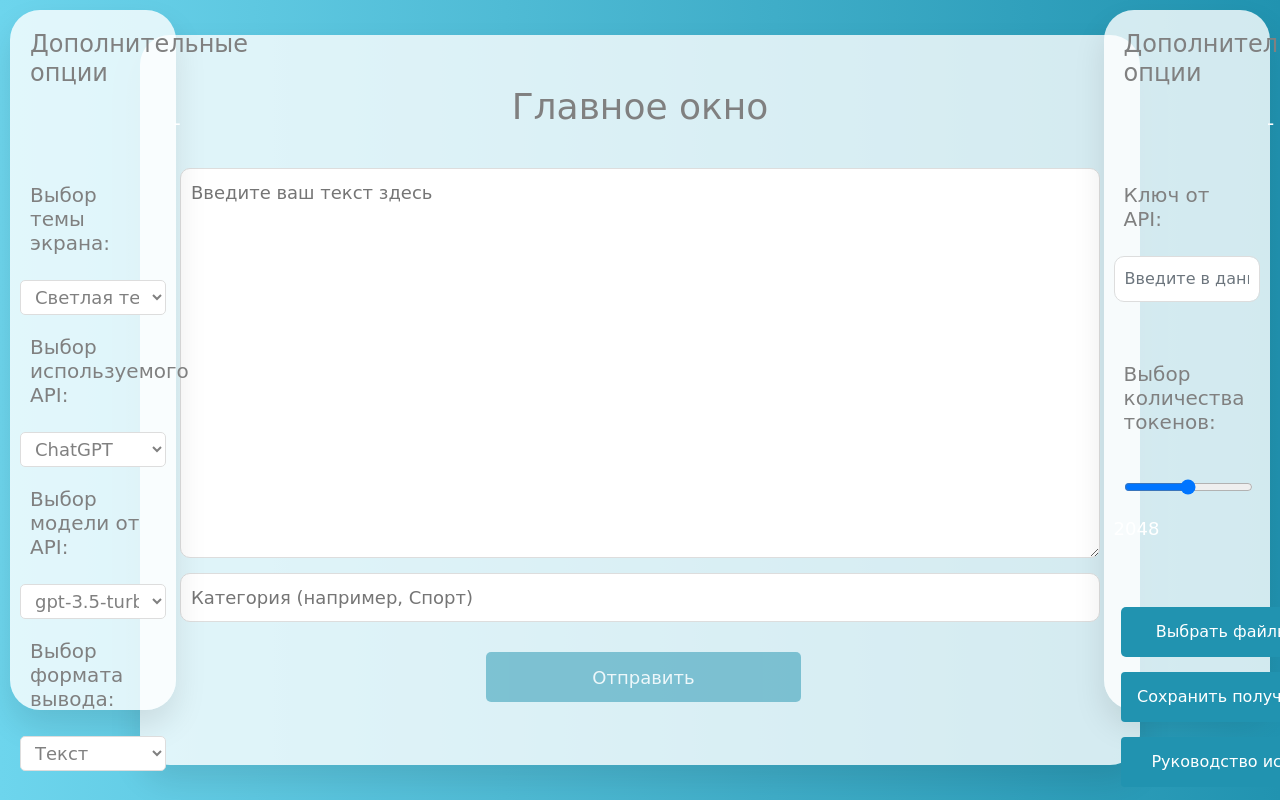
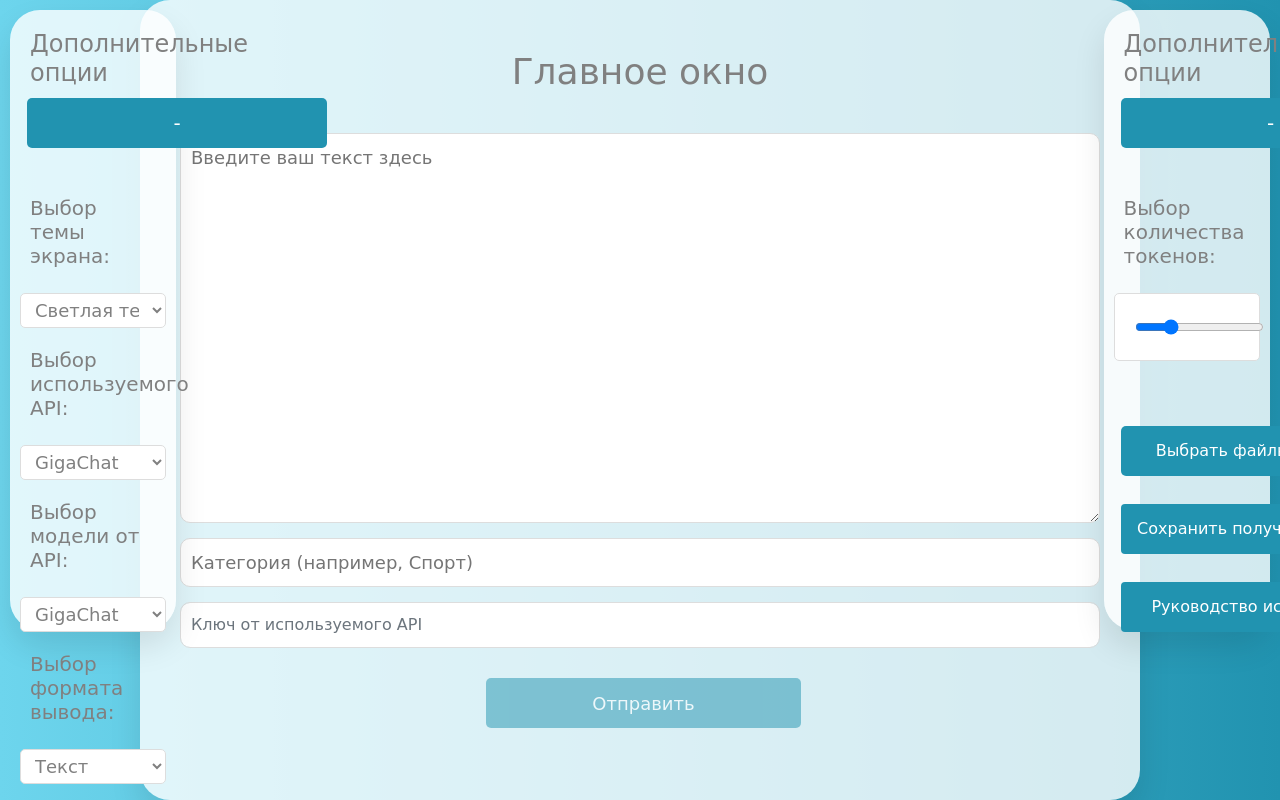
Before and after one commit to Nikichop/Diplom, a Flask app: page / in a window 1280 px wide. Run offline with Flask 3, Linux system fonts and the light colour scheme; some libraries are stand-ins or nearby versions.

Commit message:
Final version of the application (for graduate thesis defense)

```diff
--- a/app.py
+++ b/app.py
@@ -36,9 +36,9 @@
     for category in categories:
         category = category.strip()
         if api_choice == 'chatgpt':
-            result = categorize_text_with_chatgpt(api_key, text, category, model_choice, max_tokens)
+            result, total_tokens_used = categorize_text_with_chatgpt(api_key, text, category, model_choice, max_tokens)
         elif api_choice == 'gigachat':
-            result = categorize_text_with_gigachat(api_key, text, category, model_choice, max_tokens)
+            result, total_tokens_used = categorize_text_with_gigachat(api_key, text, category, model_choice, max_tokens)
 
         if 'error' in result:
             results[category] = f'Ошибка: {result["error"]}'
@@ -53,23 +53,28 @@
     if results:
         conn = connect_to_db(os.getenv('DB_HOST'), os.getenv('DB_PORT'), os.getenv('DB_NAME'), os.getenv('DB_USER'),
                              os.getenv('DB_PASSWORD'))
-        save_data(conn, text, results)
+        save_data(conn, text, results, total_tokens_used, api_choice, model_choice)
         close_connection(conn)
         if response_format == 'json':
             return jsonify({
                 "request_text": text,
+                "prompt_parameters": f'total_tokens_used: {total_tokens_used}, api_choice: {api_choice}, model_choice: {model_choice}',
                 "information": [
                     {"category": key, "text": value}
                     for key, value in results.items()
                 ]
             })
         elif response_format == 'sql':
-            sql_queries = generate_sql_queries(text, results)
+            sql_queries = generate_sql_queries(text, results, total_tokens_used, api_choice, model_choice)
             return jsonify({
                 'sql_queries': sql_queries
             })
-        else:
-            return jsonify(results)
+        elif response_format == 'text':
+            initial_data = text
+            output_data = "\n\n"
+            for category, data in results.items():
+                output_data += f"\n{category}:\n{data}\n\n"
+            return jsonify({'\nВходные данные \n': initial_data, '\n\nВыходные данные': output_data})
     else:
         return jsonify({'error': 'Возникла непредвиденная ошибка'}), 500
 
--- /dev/null
+++ b/requirements.txt
@@ -0,0 +1,5 @@
+flask~=3.0.0
+python-dotenv~=1.0.1
+psycopg2~=2.9.9
+openai~=1.16.2
+gigachat~=0.1.14
--- a/static/script.js
+++ b/static/script.js
@@ -8,7 +8,7 @@
             $(this).text('-');
             container.height(10).removeClass('collapsed');
             container.animate({
-                height: 730
+                height: 630
             }, 700);
         } else {
             $(this).text('+');
@@ -55,16 +55,17 @@
         $('button[type="submit"]').prop('disabled', !isFormReady);
     }
 
-    // Проверяем состояние кнопки при загрузке страницы
     updateSubmitButtonState();
 
-    // Обновляем состояние кнопки при изменении любого из полей
     $('textarea[name="text"], input[name="category"], #apiKey').on('input', function () {
         updateSubmitButtonState();
     });
 
     $('#textForm').on('submit', function (e) {
         e.preventDefault();
+
+        $('button[type="submit"]').prop('disabled', true);
+
         var formData = $(this).serialize() + '&apiChoice=' + encodeURIComponent($('#apiChoice').val());
         formData += '&responseFormat=' + encodeURIComponent($('#responseFormat').val());
         formData += '&modelChoice=' + encodeURIComponent($('#modelChoice').val());
@@ -92,33 +93,53 @@
                     }
                     $('#result').html(resultHtml);
                 }
+                $('button[type="submit"]').prop('disabled', false);
             },
             error: function (xhr, status, error) {
                 $('#result').html(`<strong>Ошибка:</strong> ${xhr.responseText}`);
+                $('button[type="submit"]').prop('disabled', false);
             }
         });
     });
 
     var apiModels = {
-        'chatgpt': ['gpt-3.5-turbo', 'gpt-4', 'gpt-4-turbo'],
-        'gigachat': ['GigaChat', 'GigaChat-Plus', 'GigaChat-Pro']
+        'chatgpt': {
+            'gpt-3.5-turbo': {max: 16385, default: 2048},
+            'gpt-4': {max: 8192, default: 2048},
+            'gpt-4-turbo': {max: 128000, default: 2048}
+        },
+        'gigachat': {
+            'GigaChat': {max: 8192, default: 2048},
+            'GigaChat-Plus-preview': {max: 32768, default: 2048},
+            'GigaChat-Pro': {max: 8192, default: 2048}
+        }
     };
 
-// Функция для обновления списка моделей
     function updateModelChoices() {
         var apiChoice = $('#apiChoice').val();
-        var models = apiModels[apiChoice] || [];
+        var models = Object.keys(apiModels[apiChoice]);
         var modelChoice = $('#modelChoice');
-        modelChoice.empty(); // Очистить текущие опции
+        modelChoice.empty();
         models.forEach(function (model) {
             modelChoice.append(new Option(model, model));
         });
+        updateMaxTokens();
+    }
 
+    function updateMaxTokens() {
+        var apiChoice = $('#apiChoice').val();
+        var modelChoice = $('#modelChoice').val();
+        var maxTokens = apiModels[apiChoice][modelChoice].max;
+        var defaultTokens = apiModels[apiChoice][modelChoice].default;
+        $('#maxTokensRange').attr('max', maxTokens);
+        $('#maxTokensValue').text(defaultTokens);
+        $('#maxTokensRange').val(defaultTokens);
     }
 
     updateModelChoices();
 
     $('#apiChoice').change(updateModelChoices);
+    $('#modelChoice').change(updateMaxTokens);
 
     var modal = document.getElementById('documentationModal');
     var btn = document.getElementById('documentationButton');
@@ -181,6 +202,21 @@
         } else {
             fileName = 'result.txt';
             fileType = 'text/plain;charset=utf-8';
+
+            var lines = resultText.trim().split('\n');
+            var initialData = lines.slice(0, lines.indexOf('')).join('\n');
+            var outputData = lines.slice(lines.indexOf('') + 1).join('\n');
+            var formattedOutputData = '';
+
+            var categories = outputData.split('\n\n');
+            for (var i = 0; i < categories.length; i++) {
+                var category = categories[i].split('\n');
+                var categoryName = category.shift();
+                var categoryData = category.join('\n');
+                formattedOutputData += `${categoryName}\n${categoryData}\n\n`;
+            }
+
+            resultText = `${initialData}\n${formattedOutputData}`;
         }
 
         var blob = new Blob([resultText], {type: fileType});
--- a/static/style.css
+++ b/static/style.css
@@ -20,7 +20,7 @@
     position: fixed;
     top: 10px;
     z-index: 1;
-    height: 700px;
+    height: 620px;
 }
 
 .left-container {
@@ -41,7 +41,7 @@
     z-index: 0;
     overflow-y: auto;
     background: rgba(255, 255, 255, 0.8);
-    height: 730px;
+    height: 800px;
 }
 
 .dark-theme {
@@ -114,7 +114,7 @@
     border-radius: 5px;
     cursor: pointer;
     transition: background-color 0.3s ease;
-    margin-bottom: 15px;
+    margin-bottom: 28px;
     width: 300px;
     height: 50px;
     text-align: center;
@@ -178,7 +178,7 @@
 }
 
 .toggle-button {
-    background: none;
+    background-color: #2193b0;
     border: none;
     color: inherit;
     font-size: 20px;
@@ -197,7 +197,7 @@
 
 .collapsed {
     height: 100px;
-    padding-bottom: 100px;
+    padding-bottom: 110px;
     overflow: hidden;
     transition: height 0.7s ease, padding 0.7s ease;
 }
@@ -209,8 +209,8 @@
     width: 100%;
     height: 100%;
     padding-top: 100px;
-    padding-left: 20px;
-    padding-right: 20px;
+    padding-left: 50px;
+    padding-right: 50px;
     overflow: auto;
     background-color: rgb(0, 0, 0);
     background-color: rgba(0, 0, 0, 0.4);
--- a/templates/index.html
+++ b/templates/index.html
@@ -20,8 +20,8 @@
     </select>
     <h4>Выбор используемого API:</h4>
     <select id="apiChoice" name="apiChoice" class="api-selector">
+        <option value="gigachat">GigaChat</option>
         <option value="chatgpt">ChatGPT</option>
-        <option value="gigachat">GigaChat</option>
     </select>
     <h4>Выбор модели от API:</h4>
     <select id="modelChoice" name="modelChoice" class="api-selector">
@@ -37,12 +37,8 @@
 <div class="right-container">
     <h3>Дополнительные опции</h3>
     <button class="toggle-button">-</button>
-    <h4>Ключ от API:</h4>
-    <input type="password" id="apiKey" name="apiKey" placeholder="Введите в данное поле ключ от API"
-           class="form-control">
-    <h4></h4>
     <h4>Выбор количества токенов:</h4>
-    <div class="max-tokens-slider-container">
+    <div class="api-selector">
         <input type="range" id="maxTokensRange" name="max_tokens" min="1" max="4096" step="1" value="2048">
         <span id="maxTokensValue" class="max-tokens-slider-value">2048</span>
     </div>
@@ -59,18 +55,19 @@
     <div class="api-selector">
         <span class="close">&times;</span>
         <h2>Руководство пользования</h2>
-        <p class="api-selector">Для того, чтобы воспользоваться основной функциональностью приложения, вам
-            потребуется: <br><br> 1. Ввести данные и категории, по которым информация будет структурироваться. <br> 2.
+        <p class="api-selector">Для того, чтобы структурировать исходные данные, вам
+            потребуется: <br><br> 1. Ввести в текстовые поля, в главном окне, данные и категории, по которым информация
+            будет структурироваться. <br> 2.
             Вписать ключ доступа к API в соответствующее поле. <br> 3. Нажать кнопку отправить и ждать ответа. <br><br>
             В случае возникновения ошибок, система уведомит вас о том, в чем состоит их причина. <br><br> Касательно
             других возможностей приложения: <br> - В левом окне пользователь может выбрать: тему экрана, API большой
             языковой
             модели,
             ее
-            "версию", и формат вывода информации. <br> - В правом окне доступен ввод ключа доступа к API, выбор
-            количества
+            версию, и формат вывода информации. <br> - В правом окне доступен выбор максимального
+            количества, доступных для использования,
             токенов (базовой единицы текста, с которой работает LLM), кнопки загрузки и сохранения файлов, <br>
-            а также кнопка руководства пользователя, на которую вы ранее нажали.
+            а также кнопка руководства пользователя, на которую вы нажали ранее.
         </p>
     </div>
 </div>
@@ -80,6 +77,8 @@
     <form id="textForm" accept-charset="UTF-8">
         <textarea name="text" placeholder="Введите ваш текст здесь"></textarea>
         <input type="text" name="category" placeholder="Категория (например, Спорт)">
+        <input type="password" id="apiKey" name="apiKey" placeholder="Ключ от используемого API"
+               class="form-control">
         <button type="submit">Отправить</button>
     </form>
 
```
Also changed, not shown: categorize_with_chatgpt.py (+9 -4 lines), categorize_with_gigachat.py (+12 -3 lines), database_connect.py (+6 -5 lines), generate_sql_queries.py (+10 -3 lines), 1 other file.
